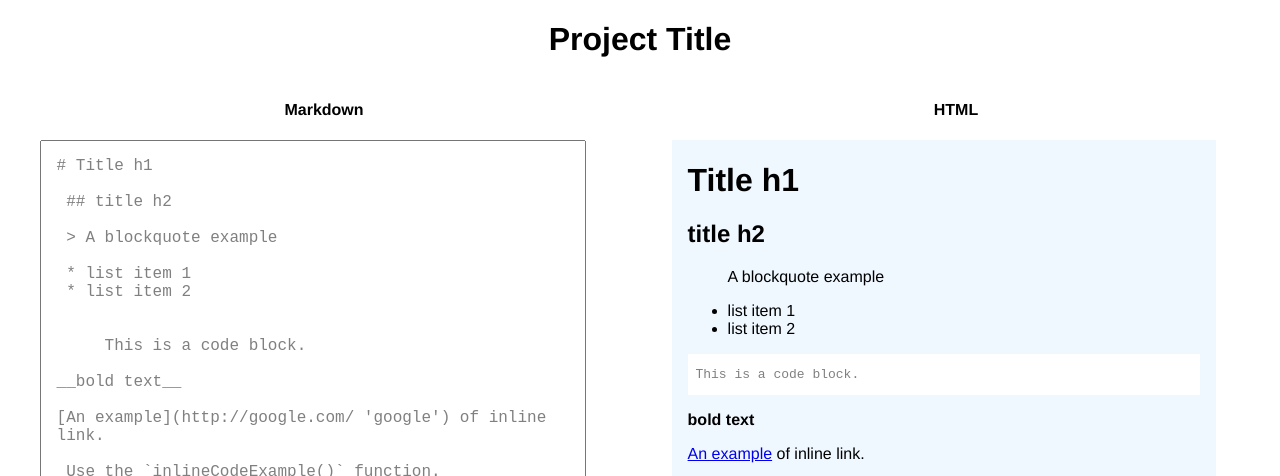
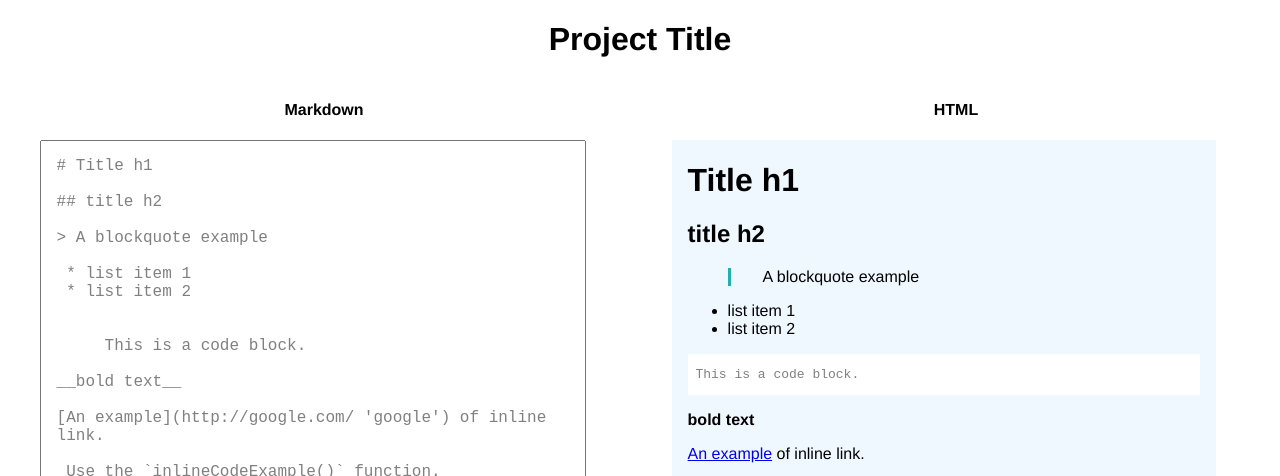
Before and after one commit to CCekla/Rct_Mkdw, a React app: page / in a window 1280 px wide. Shown: the top 476 px of the page. Built offline with nearby package versions, Linux system fonts and the light colour scheme.

Commit message:
some other css changes

```diff
--- a/src/index.js
+++ b/src/index.js
@@ -9,7 +9,7 @@ class Previewer extends React.Component {
     super(props);
     this.state = {
       text:
-        "# Title h1 \n\n ## title h2 \n\n > A blockquote example \n\n * list item 1 \n * list item 2 \n\n\n     This is a code block.\n\n__bold text__\n\n[An example](http://google.com/ 'google') of inline link.\n\n Use the `inlineCodeExample()` function. \n\n![React Logo w/ Text](https://goo.gl/Umyytc)"
+        "# Title h1 \n\n## title h2 \n\n> A blockquote example \n\n * list item 1 \n * list item 2 \n\n\n     This is a code block.\n\n__bold text__\n\n[An example](http://google.com/ 'google') of inline link.\n\n Use the `inlineCodeExample()` function. \n\n![React Logo w/ Text](https://goo.gl/Umyytc)"
     };
 
     this.handleChange = this.handleChange.bind(this);
--- a/src/styles.css
+++ b/src/styles.css
@@ -49,6 +49,11 @@ footer p a {
   color: darkgray;
 }
 
+blockquote {
+  border-left: 3px solid lightseagreen;
+  padding-left: 2em;
+}
+
 pre {
   background: #fff;
   padding-top: 1em;
```
